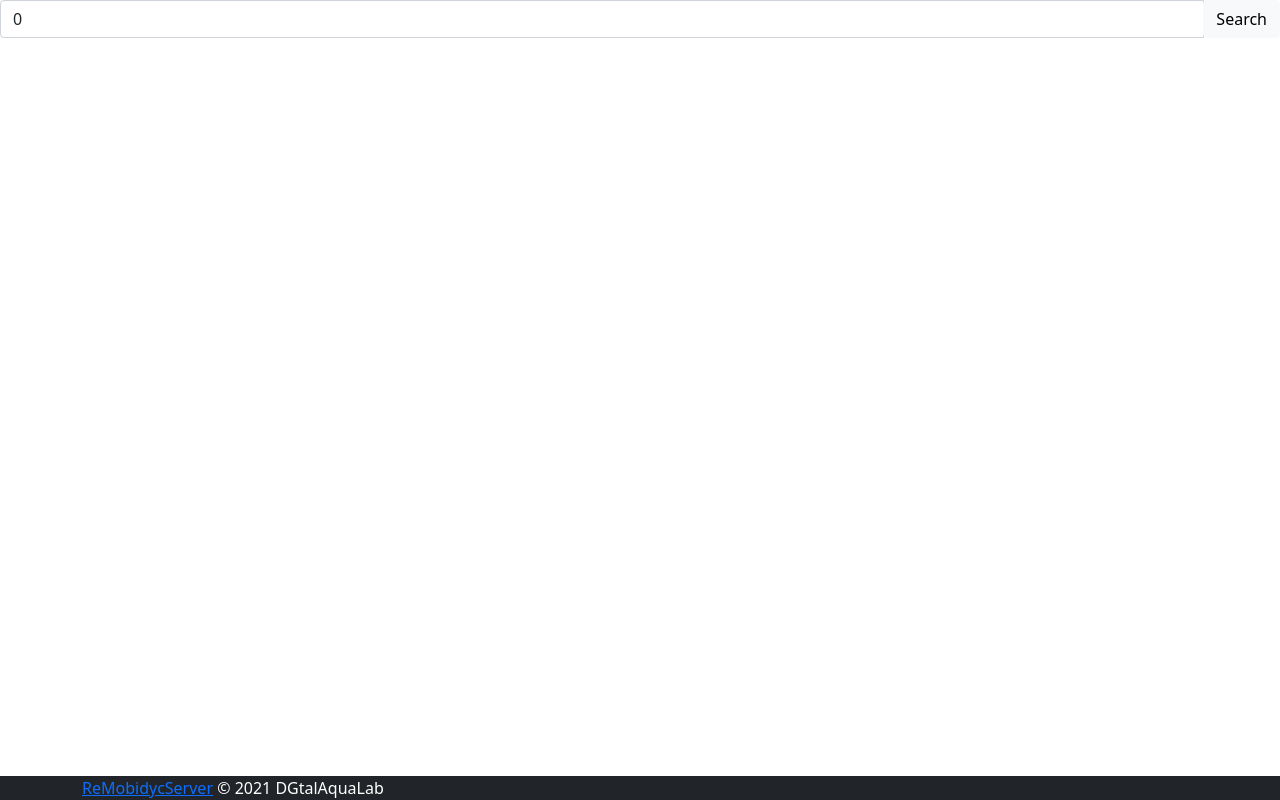
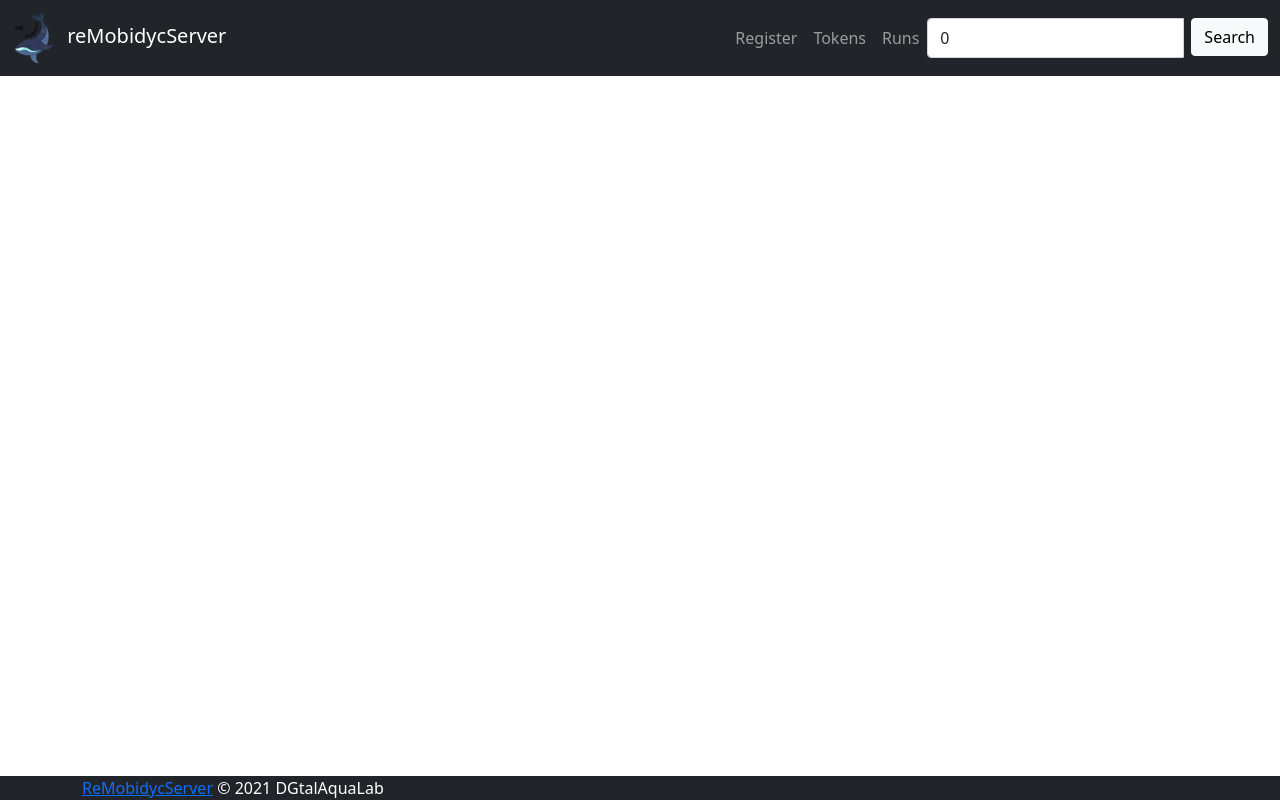
Before and after one commit to ReMobidyc/Rokovoko, a React (Create React App) app: page / in a window 1280 px wide. Built offline with nearby package versions, Linux system fonts and the light colour scheme.

Commit message:
ROK: REFACTOR add navbar jsx code

```diff
--- a/src/components/navBar.js
+++ b/src/components/navBar.js
@@ -1,7 +1,8 @@
 import React, { Component } from "react"
 import { withRouter } from 'react-router-dom'
-
-class FormNavBar extends Component {
+import { Link } from 'react-router-dom';
+import logo from '../images/logo.png'
+class NavBar extends Component {
 
 
     constructor(props) {
@@ -30,16 +31,42 @@ class FormNavBar extends Component {
 
     render() {
 
-        return (<form className="navbar-form navbar-left" onSubmit={this.handleSearchId}>
-            <div className="input-group">
-                <input type="number" value={this.state.runID}
-                    onChange={this.handleInputChange} className="form-control" placeholder="Simulation id" name="runID" />
-                <div className="input-group-btn">
-                    <button className="btn btn-light" type="submit">Search</button>
+        return (
+            <nav className="navbar navbar-expand-lg navbar-dark bg-dark">
+                <div className="container-fluid">
+                    <a href="/" className="navbar-brand">
+                        <img src={logo} alt='reMobidyc logo' /> reMobidycServer
+                    </a>
+                    <div className="navbar-nav mr-auto">
+                        <li className="nav-item">
+                            <Link to={"/register"} className="nav-link">
+                                Register
+                            </Link>
+                        </li>
+                        <li className="nav-item">
+                            <Link to={"/runs/:id"} className="nav-link">
+                                Tokens
+                            </Link>
+                        </li>
+                        <li className="nav-item">
+                            <Link to={"/runs"} className="nav-link">
+                                Runs
+                            </Link>
+                        </li>
+                        <form className="d-flex " onSubmit={this.handleSearchId}>
+                            <div className="input-group">
+                                <input type="search" value={this.state.runID}
+                                    onChange={this.handleInputChange} className="form-control me-2" placeholder="Simulation id" name="runID" />
+                                <div className="input-group-btn">
+                                    <button className="btn btn-light" type="submit">Search</button>
+                                </div>
+                            </div>
+                        </form>
+
+                    </div>
                 </div>
-            </div>
-        </form>)
+            </nav>)
     }
 }
 
-export default withRouter(FormNavBar);
+export default withRouter(NavBar);
```
